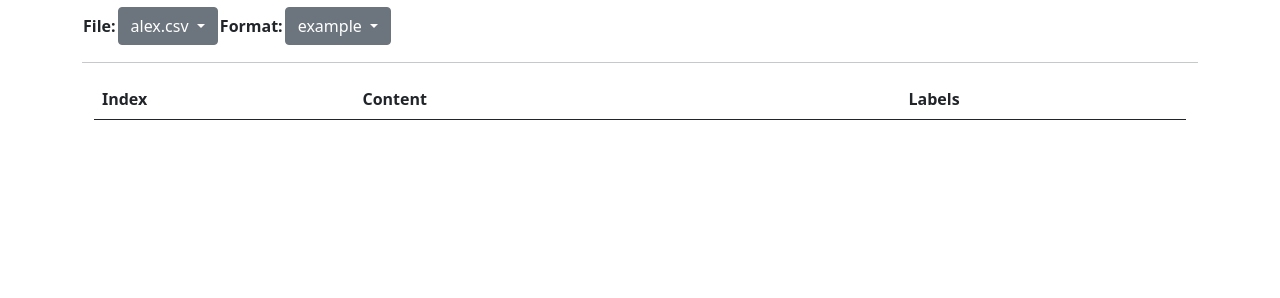
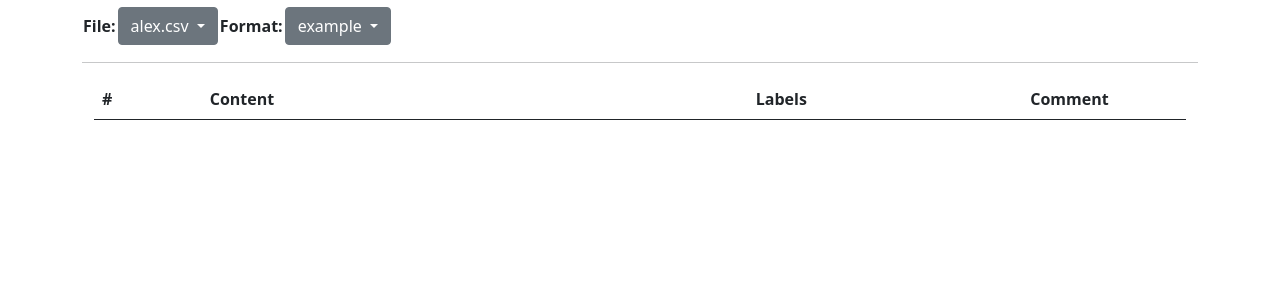
Before and after one commit to md-experiments/anna, a Flask app: page / in a window 1280 px wide. Shown: the part 100-398 px from the top of the page. Run offline with Flask 2, Linux system fonts and the light colour scheme; lists and menus that the app fills with data are empty; parts of the project's set-up code (start-up, migrations or seed data) failed here and were passed over.

Commit message:
adding comment field

```diff
--- a/anna/app.py
+++ b/anna/app.py
@@ -32,9 +32,15 @@ def home(file_name,config_name):
     return render_template("base.html", list_files=list_files,
             data_list=ds_list, file_name = file_name, labels = ds.labels, config_name = config_name, list_configs = list_configs)
 
-@app.route("/update/<string:config_name>/<string:file_name>/<string:label_name>/<string:dp_id>")
-def update(label_name, dp_id, file_name, config_name):
-    DataSet(file_name, data_path, config_name).annotate(idx=dp_id,content = label_name)
+@app.route("/<string:label_type>/<string:config_name>/<string:file_name>/<string:label_name>/<string:dp_id>")
+def update(label_name, dp_id, file_name, config_name, label_type):
+    DataSet(file_name, data_path, config_name).annotate(idx = dp_id, content = label_name, label_type = label_type)
+    return redirect(f"/annotate/{config_name}/{file_name}#{dp_id}")
+
+@app.route("/comment/<string:config_name>/<string:file_name>/<string:dp_id>", methods=['POST'])
+def add_comment(dp_id, file_name, config_name):
+    comment = request.form.get("comment_field")
+    DataSet(file_name, data_path, config_name).annotate(idx = dp_id, content = comment, label_type = 'comment')
     return redirect(f"/annotate/{config_name}/{file_name}#{dp_id}")
 
 
--- a/anna/content.py
+++ b/anna/content.py
@@ -28,17 +28,20 @@ class FileManager():
             df = pd.DataFrame([])
         return df
 
-    def add_line_json(self, file, content):
+    def add_line_json(self, file, entry):
         anno_dict = self.read_json(file)
-        if content[0] in anno_dict.keys():
+        if entry['id'] not in anno_dict.keys():
+            anno_dict[entry['id']] = {}
+
+        if entry['type'] in anno_dict[entry['id']]:
             #update_val = anno_dict[content[0]]
             #update_val.append(content[1])
-            if content[1] in anno_dict[content[0]]:
-                anno_dict[content[0]].remove(content[1])
+            if entry['value'] in anno_dict[entry['id']][entry['type']]:
+                anno_dict[entry['id']][entry['type']].remove(entry['value'])
             else:
-                anno_dict[content[0]].append(content[1])
+                anno_dict[entry['id']][entry['type']].append(entry['value'])
         else:
-            anno_dict[content[0]] = [content[1]]
+            anno_dict[entry['id']][entry['type']] = [entry['value']]
         self.write_json(file, anno_dict)
 
 
@@ -56,14 +59,21 @@ class DataSet():
     def all(self):
         # Lists all points
         if (self.index_col in self.df_items.columns) and (self.target in self.df_items.columns):
-            return [{'id':i,'title':t,'labels':self.annotations.get(hash_text(i),[]), 'hash_id': hash_text(i)}
+            return [{
+                'id':i,
+                'title':t,
+                'labels':self.annotations.get(hash_text(i),{}).get('labels',[]),
+                'comment':'; '.join(self.annotations.get(hash_text(i),{}).get('comment','')),
+                'hash_id': hash_text(i)
+                }
                     for i,t in zip(self.df_items[self.index_col],self.df_items[self.target].values)]
         else:
             return []
 
-    def annotate(self, idx, content):
+    def annotate(self, idx, content,label_type):
         # annotates a datapoint
-        self.cm_a.add_line_json(self.file_path_annotations, [str(idx), content])
+        entry = {'id':str(idx), 'value':content,'type':label_type}
+        self.cm_a.add_line_json(self.file_path_annotations, entry)
         self.annotations = self.cm_a.read_json(self.file_path_annotations)
 
     def _read_config(self,config_name):
--- a/anna/data/annotations/alex_annotations.txt
+++ b/anna/data/annotations/alex_annotations.txt
@@ -1 +1 @@
-{"9e3669d19b675bd57058fd4664205d2a": ["green"], "0cc175b9c0f1b6a831c399e269772661": ["blue"], "4a8a08f09d37b73795649038408b5f33": ["tired"], "8277e0910d750195b448797616e091ad": []}
+{"4a8a08f09d37b73795649038408b5f33": {"labels": ["tired"], "comment": ["me too", "no breakfast"]}, "9e3669d19b675bd57058fd4664205d2a": {"labels": ["green"]}, "0cc175b9c0f1b6a831c399e269772661": {"labels": ["blue"]}}
--- a/anna/templates/base.html
+++ b/anna/templates/base.html
@@ -62,9 +62,10 @@
         <table class="table table-hover table-striped">
             <thead>
                 <tr>
-                    <th>Index</th>
+                    <th>#</th>
                     <th style="width: 50%">Content</th>
                     <th>Labels</th>
+                    <th style="width: 15%">Comment</th>
                 </tr>
             </thead>
             <tbody>
@@ -75,11 +76,17 @@
             <td>
             {% for label in labels %}
             {% if label.name in data_point.labels %}
-            <a type="button" name="{{ data_point.hash_id }}" class="btn btn-{{ label.button_style }}" href="/update/{{config_name}}/{{ file_name }}/{{ label.name }}/{{ data_point.hash_id }}">{{ label.title }}</a>
+            <a type="button" name="{{ data_point.hash_id }}" class="btn btn-{{ label.button_style }}" href="/labels/{{config_name}}/{{ file_name }}/{{ label.name }}/{{ data_point.hash_id }}">{{ label.title }}</a>
             {% else %}
-            <a type="button" name="{{ data_point.hash_id }}" class="btn btn-outline-{{ label.button_style }}" href="/update/{{config_name}}/{{ file_name }}/{{ label.name }}/{{ data_point.hash_id }}">{{ label.title }}</a>
+            <a type="button" name="{{ data_point.hash_id }}" class="btn btn-outline-{{ label.button_style }}" href="/labels/{{config_name}}/{{ file_name }}/{{ label.name }}/{{ data_point.hash_id }}">{{ label.title }}</a>
             {% endif %}
             {% endfor %}
+            </td>
+            <td>
+            <form action="/comment/{{config_name}}/{{ file_name }}/{{ data_point.hash_id }}" method="post">
+                <textarea  name="comment_field" placeholder="{{ data_point.comment }}"  rows="1"></textarea>
+                <button type="submit" class="btn btn-dark">add</button>
+            </form>
             </td>
             {% endfor %}
             </tr>
```
